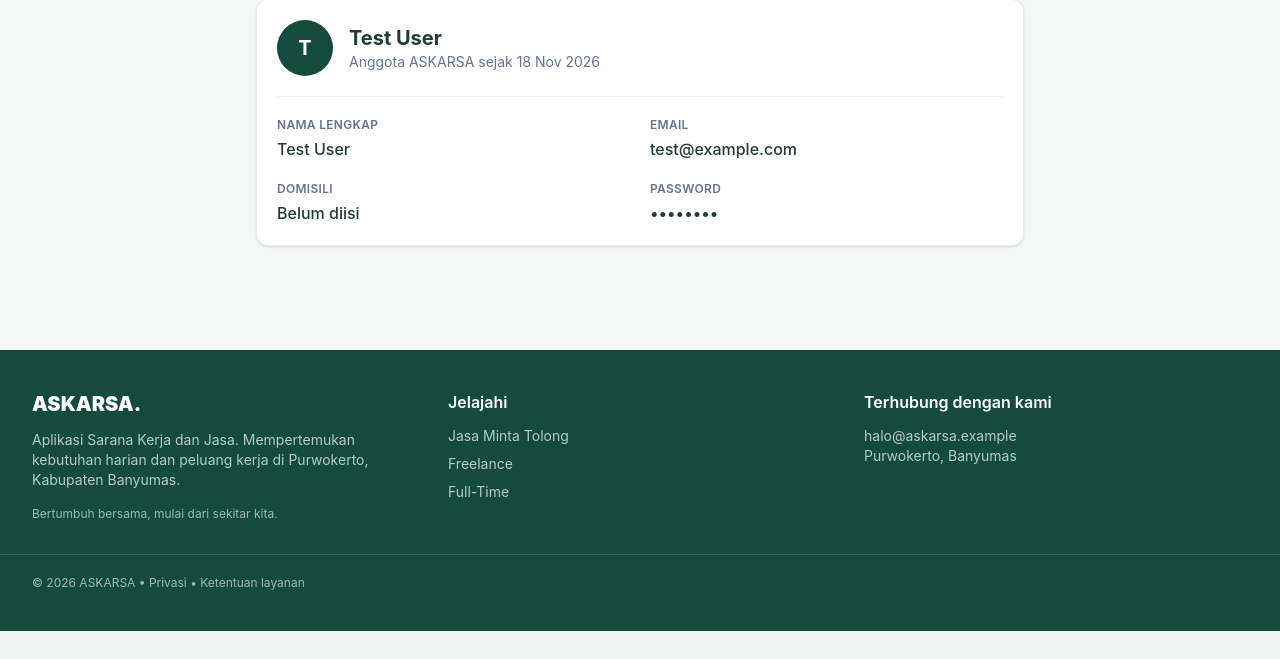
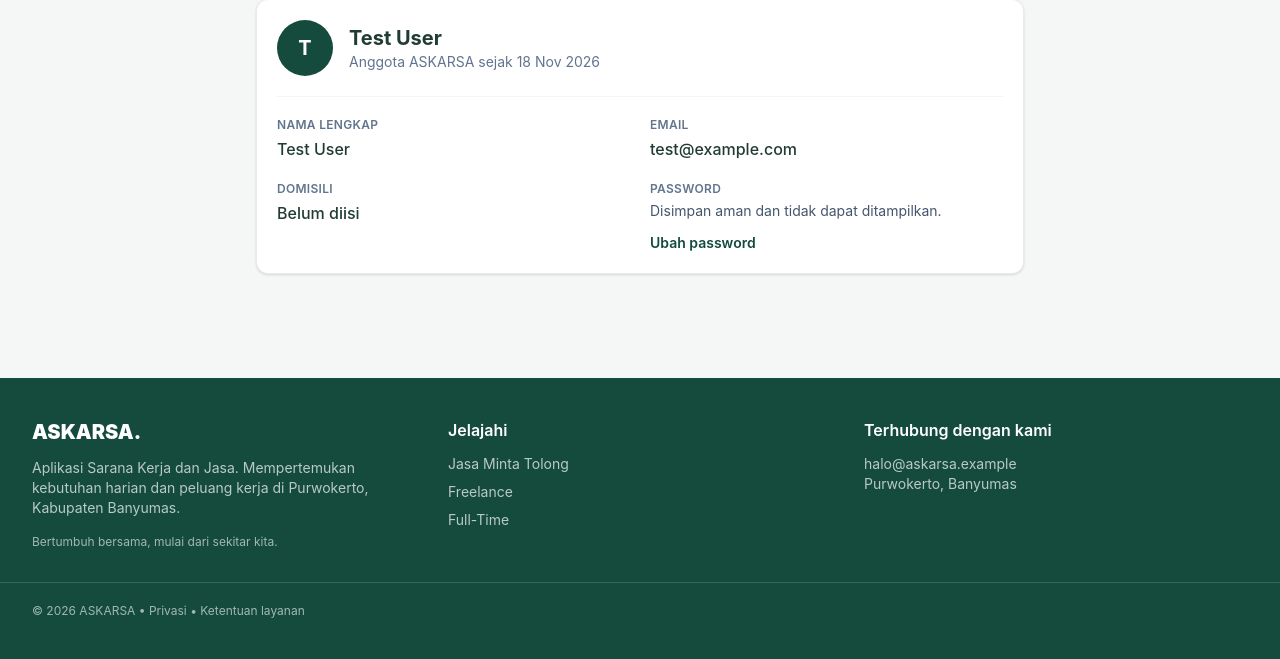
Before and after one commit to Biyan-Naufal-R/ppl-reg01-kel06-askarsa, a Laravel app: page /aktivitas/profile in a window 1280 px wide. Shown: the part 255-914 px from the top of the page. Before the commit the page ends 886 px from the top, so only its background shows below. Run offline with Laravel 12, Linux system fonts and the light colour scheme; a user stored in the database is signed in; data comes from the database, SQL or seed files in the repository; style sheets or scripts are compiled from the project's sources.

Commit message:
update halaman profil saya

```diff
--- a/resources/js/app.js
+++ b/resources/js/app.js
@@ -19,6 +19,18 @@ document.addEventListener('click', e => {
  const toastClose = target.closest('[data-toast-close]');
  if (toastClose) document.getElementById('status-toast')?.remove();
 
+ const passwordToggle = target.closest('[data-password-toggle]');
+ if (passwordToggle) {
+  const passwordInput = document.getElementById(passwordToggle.dataset.passwordToggle);
+  if (passwordInput) {
+   const isVisible = passwordInput.type === 'text';
+   passwordInput.type = isVisible ? 'password' : 'text';
+   passwordToggle.textContent = isVisible ? passwordToggle.dataset.showLabel : passwordToggle.dataset.hideLabel;
+   passwordToggle.setAttribute('aria-label', `${isVisible ? 'Tampilkan' : 'Sembunyikan'} ${passwordToggle.getAttribute('aria-label').replace(/^(Tampilkan|Sembunyikan) /, '')}`);
+   passwordToggle.setAttribute('aria-pressed', String(!isVisible));
+  }
+ }
+
  const modalOpen = target.closest('[data-modal-open]');
  if (modalOpen) document.getElementById(modalOpen.dataset.modalOpen)?.classList.remove('hidden');
 
--- a/resources/views/dashboard/edit-profile.blade.php
+++ b/resources/views/dashboard/edit-profile.blade.php
@@ -18,7 +18,7 @@
             @csrf
             @method('PUT')
 
-            <section class="card space-y-5">
+            <section id="password" class="card space-y-5">
                 <div>
                     <h2 class="text-lg font-bold">Informasi profil</h2>
                     <p class="mt-1 text-sm text-slate-500">Informasi ini digunakan pada akun ASKARSA Anda.</p>
@@ -56,18 +56,21 @@
                 <div>
                     <label class="field-label" for="current_password">Password saat ini</label>
                     <input class="field" id="current_password" name="current_password" type="password" autocomplete="current-password">
+                    <button class="mt-2 text-sm font-semibold text-askarsa hover:underline" type="button" data-password-toggle="current_password" data-show-label="Tampilkan" data-hide-label="Sembunyikan" aria-label="Tampilkan password saat ini" aria-pressed="false">Tampilkan</button>
                     @error('current_password')<p class="mt-1 text-sm text-red-600">{{ $message }}</p>@enderror
                 </div>
 
                 <div>
                     <label class="field-label" for="password">Password baru</label>
                     <input class="field" id="password" name="password" type="password" autocomplete="new-password" minlength="8">
+                    <button class="mt-2 text-sm font-semibold text-askarsa hover:underline" type="button" data-password-toggle="password" data-show-label="Tampilkan" data-hide-label="Sembunyikan" aria-label="Tampilkan password baru" aria-pressed="false">Tampilkan</button>
                     @error('password')<p class="mt-1 text-sm text-red-600">{{ $message }}</p>@enderror
                 </div>
 
                 <div>
                     <label class="field-label" for="password_confirmation">Konfirmasi password baru</label>
                     <input class="field" id="password_confirmation" name="password_confirmation" type="password" autocomplete="new-password" minlength="8">
+                    <button class="mt-2 text-sm font-semibold text-askarsa hover:underline" type="button" data-password-toggle="password_confirmation" data-show-label="Tampilkan" data-hide-label="Sembunyikan" aria-label="Tampilkan konfirmasi password baru" aria-pressed="false">Tampilkan</button>
                 </div>
             </section>
 
--- a/resources/views/dashboard/profile.blade.php
+++ b/resources/views/dashboard/profile.blade.php
@@ -42,7 +42,10 @@
                 </div>
                 <div>
                     <dt class="text-xs font-semibold uppercase tracking-wide text-slate-500">Password</dt>
-                    <dd class="mt-1 font-medium">••••••••</dd>
+                    <dd class="mt-1 flex flex-wrap items-center gap-3">
+                        <span class="text-sm text-slate-600">Disimpan aman dan tidak dapat ditampilkan.</span>
+                        <a class="text-sm font-semibold text-askarsa hover:underline" href="{{ route('dashboard.edit-profile') }}#password">Ubah password</a>
+                    </dd>
                 </div>
             </dl>
         </div>
```
Also changed, not shown: tests/Feature/ProfileTest.php (+6 -1 lines).
